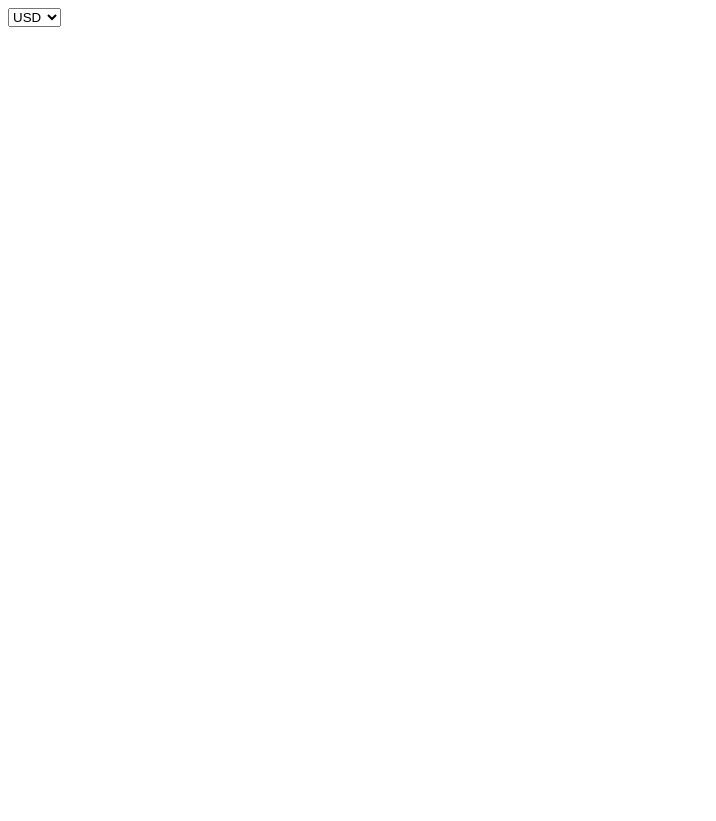
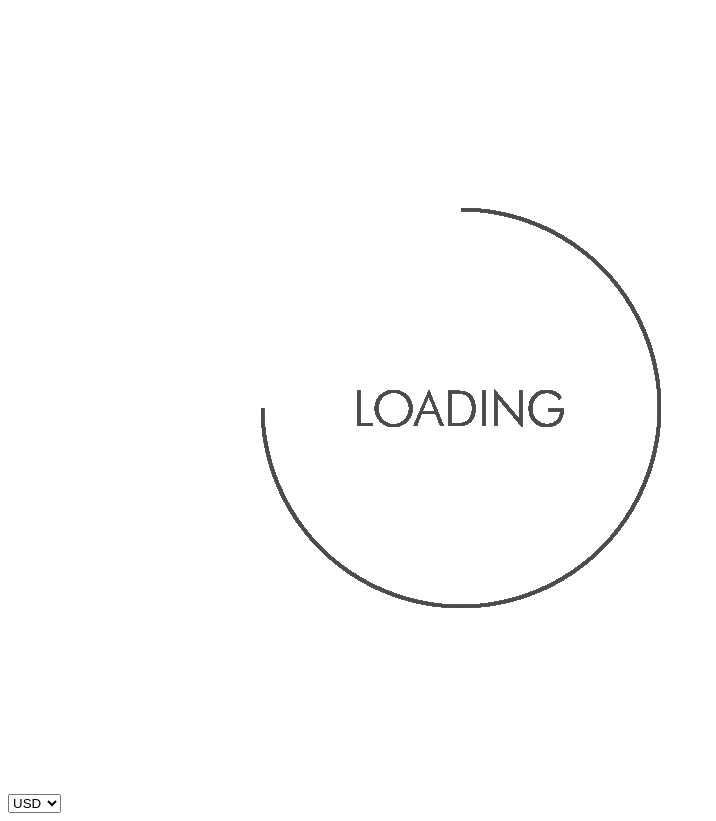
Before and after one commit to JackStandbridge/crypto-tracker, a React (Create React App) app: page / in a window 1280 px wide. Shown: the whole page, without its empty margins (0-716 px from the left). Before the commit the page ends 800 px from the top, so only its background shows below. Built offline with nearby package versions, Linux system fonts and the light colour scheme.

Commit message:
add jsx to loading component

```diff
--- a/src/App.js
+++ b/src/App.js
@@ -1,11 +1,13 @@
 import React from 'react';
 
 import CurrencyPicker from './components/CurrencyPicker';
+import Loading from './components/Loading';
 
 const App = () => {
 	return (
 		<>
 			<CurrencyPicker />
+			<Loading />
 		</>
 	);
 };
--- a/src/components/Loading.js
+++ b/src/components/Loading.js
@@ -1,8 +1,9 @@
 import React from 'react';
+import loading from '../assets/loading.gif';
 
 const Loading = () => {
 	return (
-		<div>Loading</div>
+		<img alt='loading' src={ loading } />
 	);
 };
 
```
Also changed, not shown: src/assets/loading.gif (added).
